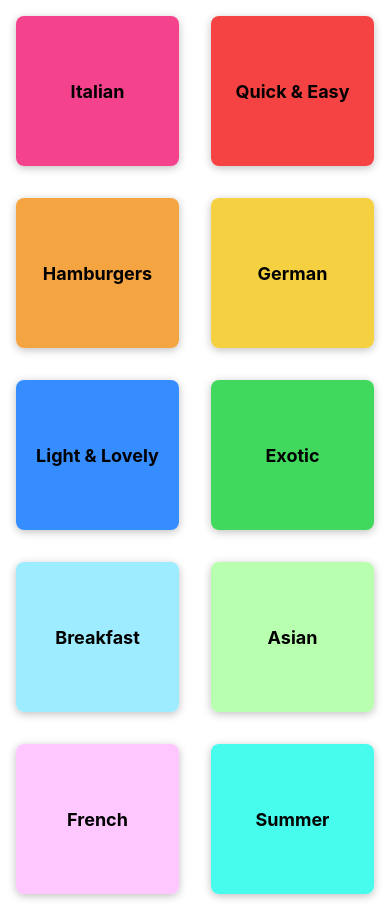
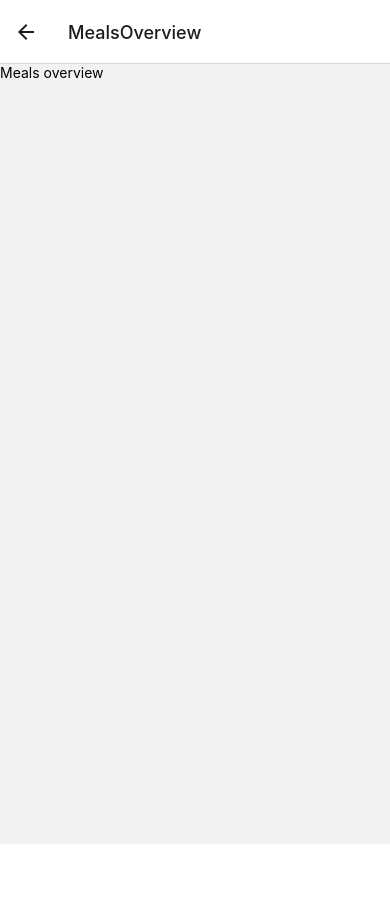
Before and after one commit to raniagh/meals-reactNative, a React Native app: screen /MealsOverview in a window 390 px wide. After the commit the page ends 844 px from the top, so only its background shows below. Built offline with nearby package versions, Linux system fonts and the light colour scheme.

Commit message:
add stack navigation between screens

```diff
--- a/App.js
+++ b/App.js
@@ -1,12 +1,27 @@
 import { StatusBar, StyleSheet } from "react-native";
+import { NavigationContainer } from "@react-navigation/native";
+import { createNativeStackNavigator } from "@react-navigation/native-stack";
+import CategoriesScreen from "./screens/CategoriesScreen";
+import MealsOverviewScreen from "./screens/MealsOverviewScreen";
 
-import CategoriesScreen from "./screens/CategoriesScreen";
+const Stack = createNativeStackNavigator();
 
 export default function App() {
   return (
     <>
       <StatusBar style="light" />
-      <CategoriesScreen />
+      <NavigationContainer>
+        <Stack.Navigator>
+          <Stack.Screen
+            name="MealsCategories"
+            component={CategoriesScreen}
+          ></Stack.Screen>
+          <Stack.Screen
+            name="MealsOverview"
+            component={MealsOverviewScreen}
+          ></Stack.Screen>
+        </Stack.Navigator>
+      </NavigationContainer>
     </>
   );
 }
--- a/components/CategoryGridTile.js
+++ b/components/CategoryGridTile.js
@@ -1,6 +1,6 @@
 import { Platform, Pressable, StyleSheet, Text, View } from "react-native";
 
-function CategoryGridTile({ title, color }) {
+function CategoryGridTile({ title, color, onPress }) {
   return (
     <View style={styles.gridItem}>
       <Pressable
@@ -9,6 +9,7 @@
           styles.button,
           pressed ? styles.buttonPressed : null,
         ]}
+        onPress={onPress}
       >
         <View style={[styles.innerContainer, { backgroundColor: color }]}>
           <Text style={styles.title}>{title}</Text>
--- a/package.json
+++ b/package.json
@@ -9,10 +9,14 @@
     "web": "expo start --web"
   },
   "dependencies": {
+    "@react-navigation/native": "^6.1.6",
+    "@react-navigation/native-stack": "^6.9.12",
     "expo": "~48.0.18",
     "expo-status-bar": "~1.4.4",
     "react": "18.2.0",
-    "react-native": "0.71.8"
+    "react-native": "0.71.8",
+    "react-native-safe-area-context": "4.5.0",
+    "react-native-screens": "~3.20.0"
   },
   "devDependencies": {
     "@babel/core": "^7.20.0"
--- a/screens/CategoriesScreen.js
+++ b/screens/CategoriesScreen.js
@@ -2,13 +2,19 @@
 import { CATEGORIES } from "../data/dummy-data";
 import CategoryGridTile from "../components/CategoryGridTile";
 
-function renderCategoryItem(itemData) {
-  return (
-    <CategoryGridTile title={itemData.item.title} color={itemData.item.color} />
-  );
-}
-
-function CategoriesScreen() {
+function CategoriesScreen({ navigation }) {
+  function renderCategoryItem(itemData) {
+    function pressHandler() {
+      navigation.navigate("MealsOverview");
+    }
+    return (
+      <CategoryGridTile
+        title={itemData.item.title}
+        color={itemData.item.color}
+        onPress={pressHandler}
+      />
+    );
+  }
   return (
     <View style={StyleSheet.container}>
       <FlatList
--- /dev/null
+++ b/screens/MealsOverviewScreen.js
@@ -0,0 +1,11 @@
+import { StyleSheet, Text, View } from "react-native";
+
+function MealsOverviewScreen() {
+  return (
+    <View>
+      <Text>Meals overview</Text>
+    </View>
+  );
+}
+export default MealsOverviewScreen;
+const styles = StyleSheet.create({});
```
Also changed, not shown: 1 other file (tests, documents, lock files or other folders).
